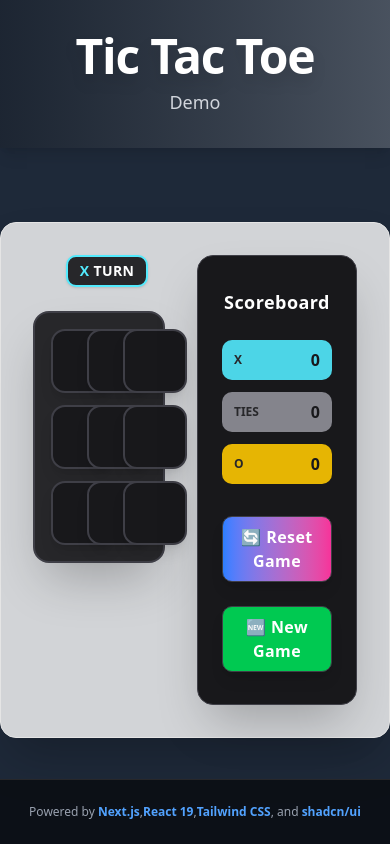
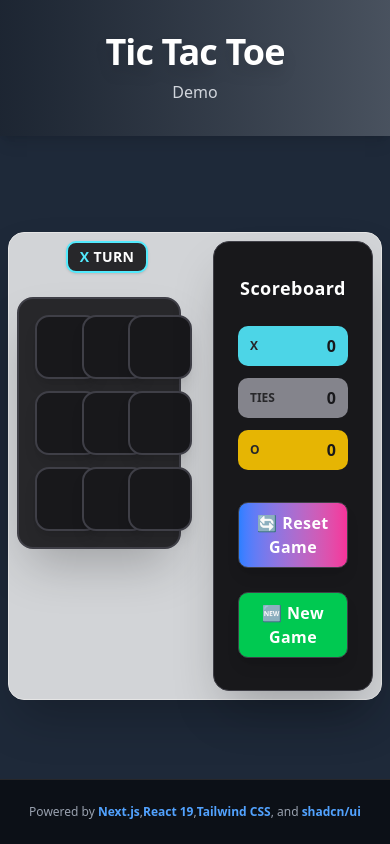
Before and after one commit to Cherubin-Hub/tic-tac-toe, a Next.js app: page / in a window 390 px wide. Built offline with nearby package versions, Linux system fonts and the light colour scheme.

Commit message:
feat: make homepage and board responsive for mobile devices

```diff
--- a/src/app/page.tsx
+++ b/src/app/page.tsx
@@ -4,15 +4,15 @@ export default function Home() {
   return (
     <div className="flex flex-col min-h-screen bg-gray-800 text-foreground p-0">
       <header className="w-full py-8 flex flex-col items-center bg-gradient-to-r from-primary/20 to-secondary/20 shadow-lg">
-        <h1 className="text-5xl font-extrabold mb-2 text-white tracking-tight drop-shadow-xl">Tic Tac Toe</h1>
-        <p className="text-lg text-gray-300 font-medium">Demo</p>
+        <h1 className="text-4xl sm:text-5xl font-extrabold mb-2 text-white tracking-tight drop-shadow-xl">Tic Tac Toe</h1>
+        <p className="text-base sm:text-lg text-gray-300 font-medium">Demo</p>
       </header>
-      <main className="flex-1 flex flex-col items-center justify-center">
-        <div className="border rounded-2xl p-8 bg-card/80 shadow-2xl mt-8">
+      <main className="flex-1 flex flex-col items-center justify-center w-full px-2 sm:px-0">
+        <div className="border rounded-2xl p-2 sm:p-8 bg-card/80 shadow-2xl mt-4 sm:mt-8 w-full max-w-[420px] sm:max-w-fit">
           <TicTacToeBoard />
         </div>
       </main>
-      <footer className="py-6 text-xs text-gray-400 text-center border-t border-zinc-800 bg-black/60">
+      <footer className="py-6 text-xs text-gray-400 text-center border-t border-zinc-800 bg-black/60 px-2">
         Powered by <span className="font-semibold text-primary"></span>
         <span className="font-semibold text-blue-400">Next.js</span>,
         <span className="font-semibold text-blue-400">React 19</span>,
```
